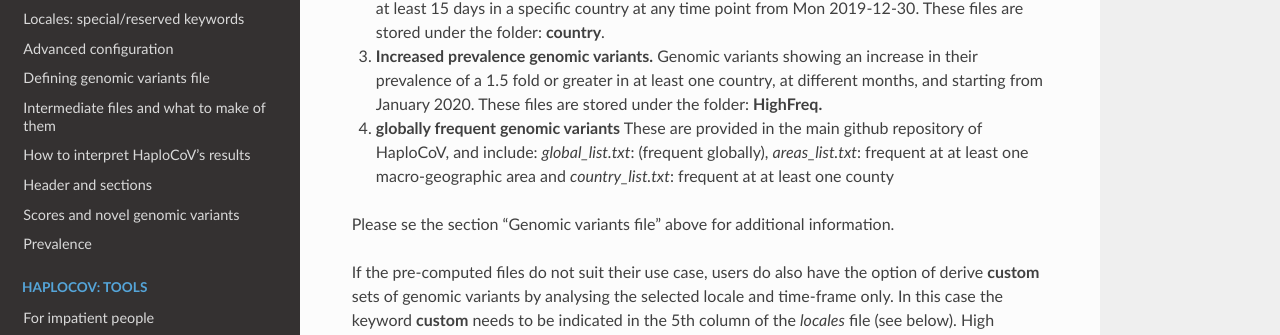
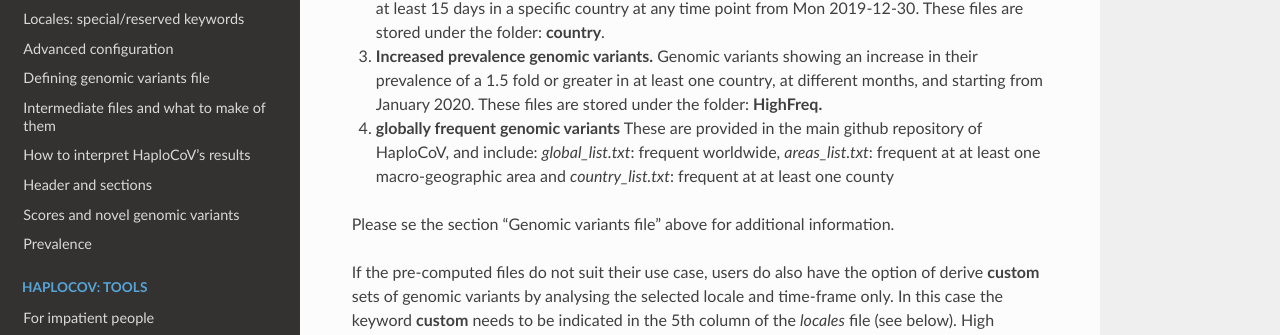
Before and after one commit to matteo14c/HaploCoV, a Sphinx documentation site: the page built from docs/source/haplocov.rst, in a window 1280 px wide and 900 px high, scrolled down 2752 px. Shown: the part 115-450 px from the top of the window. Built offline with Sphinx 7.4.7 and the Read the Docs theme 2.0.0, drawn with Linux system fonts in a browser that asks for light colours.

Commit message:
Update haplocov.rst

```diff
--- a/docs/source/haplocov.rst
+++ b/docs/source/haplocov.rst
@@ -105,7 +105,7 @@ Precomputed sets of genomic variants/files can broadly be categorized into 4 mai
 1. **Highly variable genomes.** These are allelic variants found in at least 25 *highly divergent* genomic sequences (w.r.t the reference strain to which they are assigned). These files are stored under the folder: **HighVar**.
 2. **Country specific genomic variants.** Genomic variants reaching a frequency of 1% or higher, for at least 15 days in a specific country at any time point from Mon 2019-12-30. These files are stored under the folder: **country**.
 3. **Increased prevalence genomic variants.** Genomic variants showing an increase in their prevalence of a 1.5 fold or greater in at least one country, at different months, and starting from January 2020. These files are stored under the folder: **HighFreq.**
-4. **globally frequent genomic variants** These are provided in the main github repository of HaploCoV, and include: *global_list.txt*: (frequent globally), *areas_list.txt*: frequent at at least one macro-geographic area and *country_list.txt*: frequent at at least one county
+4. **globally frequent genomic variants** These are provided in the main github repository of HaploCoV, and include: *global_list.txt*: frequent worldwide, *areas_list.txt*: frequent at at least one macro-geographic area and *country_list.txt*: frequent at at least one county
 
 Please se the section "Genomic variants file" above for additional information.
 
```
